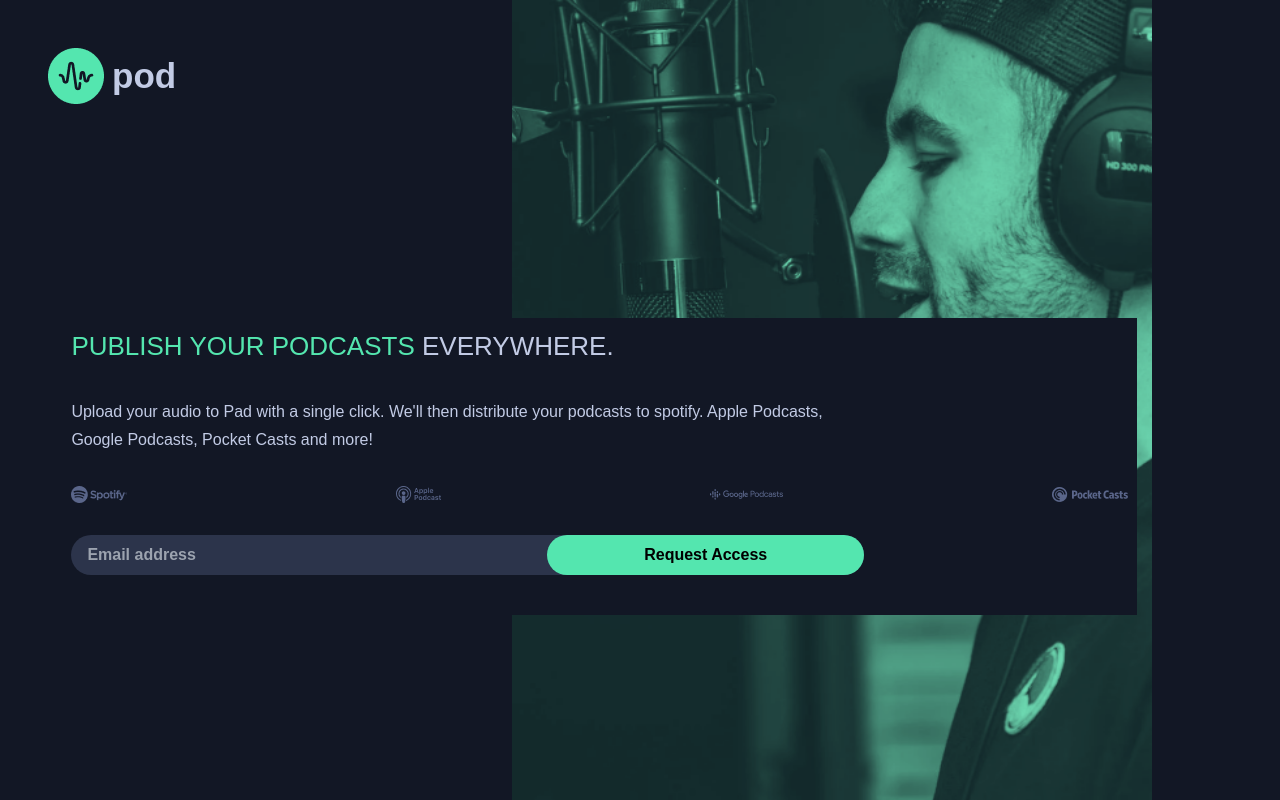
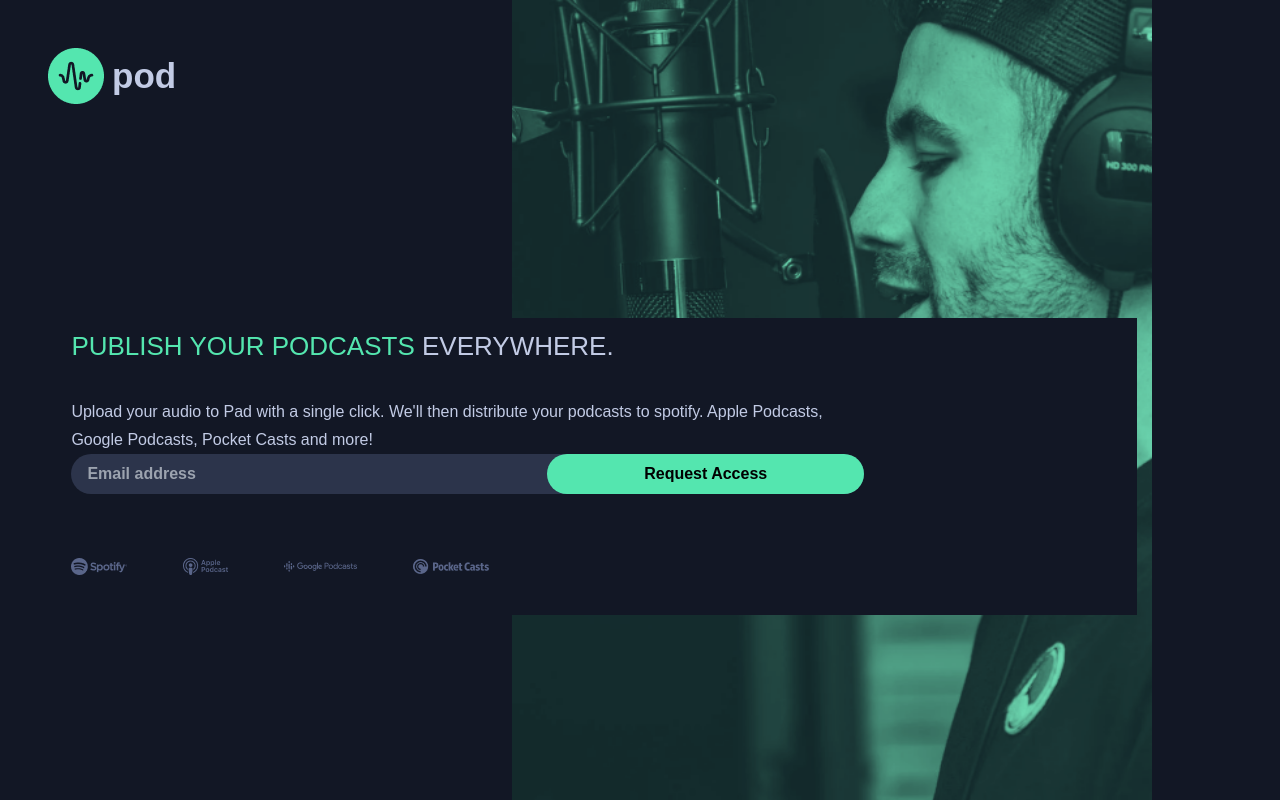
Before and after one commit to Rgit915/pod-request-access-landing-page, a React (Vite) app: page / in a window 1280 px wide. Shown: the top 800 px of the page. Built offline with nearby package versions, Linux system fonts and the light colour scheme; a web font is replaced by a local one.

Commit message:
Add alt attributes to images for accessibility

```diff
--- a/src/App.jsx
+++ b/src/App.jsx
@@ -11,7 +11,7 @@ const App = () => {
         <section className="flex flex-col min-h-screen justify-center items-center p-4 space-y-8">
 
           <div className="logo flex justify-center items-center space-x-2 my-8 ">
-            <img src={hifi} />
+            <img src={hifi} alt="logo" />
             <p className="text-[35px] font-bold text-light-blueish-gray">pod</p>
           </div>
           <div className="content flex flex-col">
@@ -26,11 +26,11 @@ const App = () => {
                 Podcasts, Pocket Casts and more!
               </p>
             </div>
-            <div className="flex items-center justify-between my-8">
-              <img src={spotify} />
-              <img src={applePodcast} />
-              <img src={googlePodcast} />
-              <img src={pocketCast} />
+            <div className="flex items-center justify-between my-8 md:order-last md:justify-normal md:space-x-14 ">
+              <img src={spotify} alt="spotify icon"/>
+              <img src={applePodcast} alt="apple podcast icon" />
+              <img src={googlePodcast} alt="google podcast icon"/>
+              <img src={pocketCast} alt="pocket cast icon"/>
             </div>
             <div>
               <form>
```
